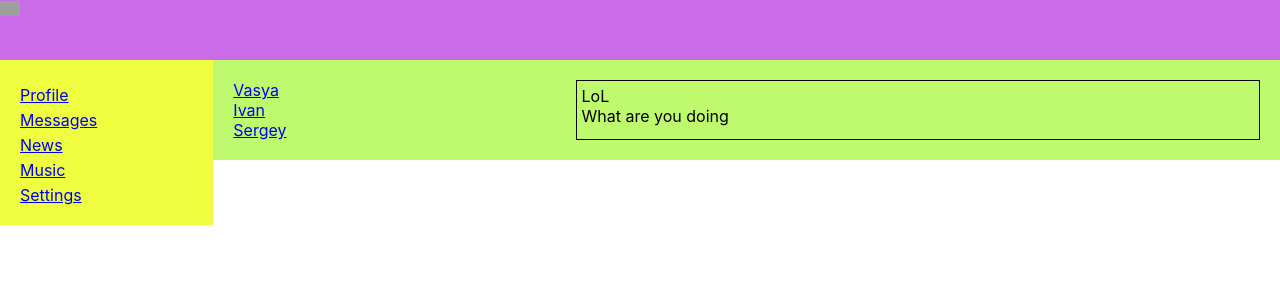
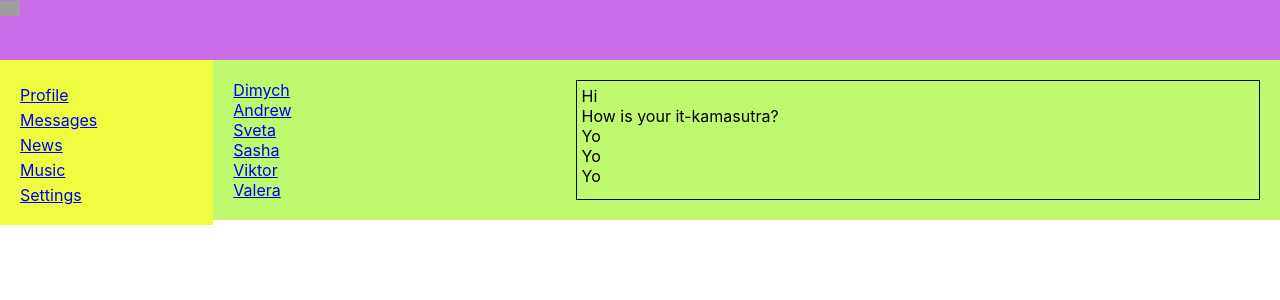
Before and after one commit to GrigorevEvgenii/Training-project, a React (Create React App) app: page /Dialogs in a window 1280 px wide. Shown: the top 300 px of the page. Built offline with nearby package versions, Linux system fonts and the light colour scheme; grey boxes are pictures that could not be loaded.

Commit message:
Just fixing some errors

```diff
--- a/package.json
+++ b/package.json
@@ -6,7 +6,7 @@
   "dependencies": {
     "@testing-library/jest-dom": "^4.2.4",
     "@testing-library/react": "^9.4.1",
-    "@testing-library/user-event": " ^7.2.1",
+    "@testing-library/user-event": "^7.2.1",
     "react": "^16.13.0",
     "react-dom": "^16.13.0",
     "react-router-dom": "^5.1.2",
--- a/src/App.js
+++ b/src/App.js
@@ -7,20 +7,14 @@ import Dialogs from './components/Dialogs/Dialogs';
 import {BrowserRouter, Route} from "react-router-dom"
 
 const App = (props) => {
-  const ProfileWrapper = (p) => {
-    return (
-      <Profile posts={p.posts} />
-    );
-  }
-
   return (
     <BrowserRouter>
       <div className='app-wrapper'>
         <Header />
         <Navbar />
         <div className="app-wrapper-content">
-          <Route component={ProfileWrapper} path="/Profile" />
-          <Route component={Dialogs} path="/Dialogs"/>
+          <Route render={ () => <Profile posts={props.state.posts} /> } path="/Profile" />
+          <Route render={ () => <Dialogs state={props.state.dialogsPage}/> } path="/Dialogs"/>
         </div>
       </div>
     </BrowserRouter>
--- /dev/null
+++ b/src/Redux/state.js
@@ -0,0 +1,27 @@
+export const state = {
+    posts: [
+        {id: 1, text: 'Hi, how are you?', likesCount: 12},
+        {id: 2, text: 'It\'s my first post', likesCount: 11},
+        {id: 3, text: 'Blabla', likesCount: 11},
+        {id: 4, text: 'Dada', likesCount: 11}
+      ],
+
+      dialogsPage: {
+        dialogs: [
+            {id: 1, name: 'Dimych'},
+            {id: 2, name: 'Andrew'},
+            {id: 3, name: 'Sveta'},
+            {id: 4, name: 'Sasha'},
+            {id: 5, name: 'Viktor'},
+            {id: 6, name: 'Valera'}
+        ],
+
+        messages: [
+            {id: 1, message: 'Hi'},
+            {id: 2, message: 'How is your it-kamasutra?'},
+            {id: 3, message: 'Yo'},
+            {id: 4, message: 'Yo'},
+            {id: 5, message: 'Yo'}
+        ],
+      }
+}
--- a/src/components/Dialogs/Dialogs.jsx
+++ b/src/components/Dialogs/Dialogs.jsx
@@ -4,16 +4,16 @@ import {DialogsItem} from "./DialogsItem/DialogsItem";
 import {MessagesItem} from "./MessagesItem/MessagesItem";
 
 const Dialogs = (props) => {
+    const dialogsElements = props.state.dialogs.map((dialog) => <DialogsItem name={dialog.name} id={dialog.id} />);
+    const messagesElements = props.state.messages.map((message) => <MessagesItem id={message.id} message={message.message}/>);
+
     return (
         <div className={s.Dialogs}>
             <div className={s.DialogsItems}>
-                <DialogsItem name="Vasya" id={1} />
-                <DialogsItem name="Ivan" id={2} />
-                <DialogsItem name="Sergey" id={3} />
+                { dialogsElements }
             </div>
             <div className={s.Messages}>
-                <MessagesItem message="LoL" />
-                <MessagesItem message="What are you doing" />
+                { messagesElements }
             </div>
         </div>
     );
--- a/src/components/Profile/MyPosts/MyPosts.jsx
+++ b/src/components/Profile/MyPosts/MyPosts.jsx
@@ -3,16 +3,7 @@ import s from "./MyPosts.module.css";
 import {Post} from "./Post/Post";
 
 export const MyPosts = (props) => {
-  // let posts = [
-  //   {id: 1, text: 'Hi, how are you?', likesCount: 12},
-  //   {id: 2, text: 'It\'s my first post', likesCount: 11},
-  //   {id: 3, text: 'Blabla', likesCount: 11},
-  //   {id: 4, text: 'Dada', likesCount: 11}
-  // ]
-
-  let posts = props.posts;
-
-  let postsElements = posts.map((item) => <Post text={item.text} />);
+  let postsElements = props.posts.map((item) => <Post text={item.text} />);
 
   return (
     <div className={s.posts}>
--- a/src/index.js
+++ b/src/index.js
@@ -3,15 +3,10 @@ import ReactDOM from 'react-dom';
 import './index.css';
 import App from './App';
 import * as serviceWorker from './serviceWorker';
+import {state} from "./Redux/state";
 
-let post = [
-    {id: 1, text: 'Hi, how are you?', likesCount: 12},
-    {id: 2, text: 'It\'s my first post', likesCount: 11},
-    {id: 3, text: 'Blabla', likesCount: 11},
-    {id: 4, text: 'Dada', likesCount: 11}
-  ]
 
-ReactDOM.render(<App posts={post} />, document.getElementById('root'));
+ReactDOM.render(<App state={state}/>, document.getElementById('root'));
 
 // If you want your app to work offline and load faster, you can change
 // unregister() to register() below. Note this comes with some pitfalls.
```
Also changed, not shown: 1 other file (tests, documents, lock files or other folders).
